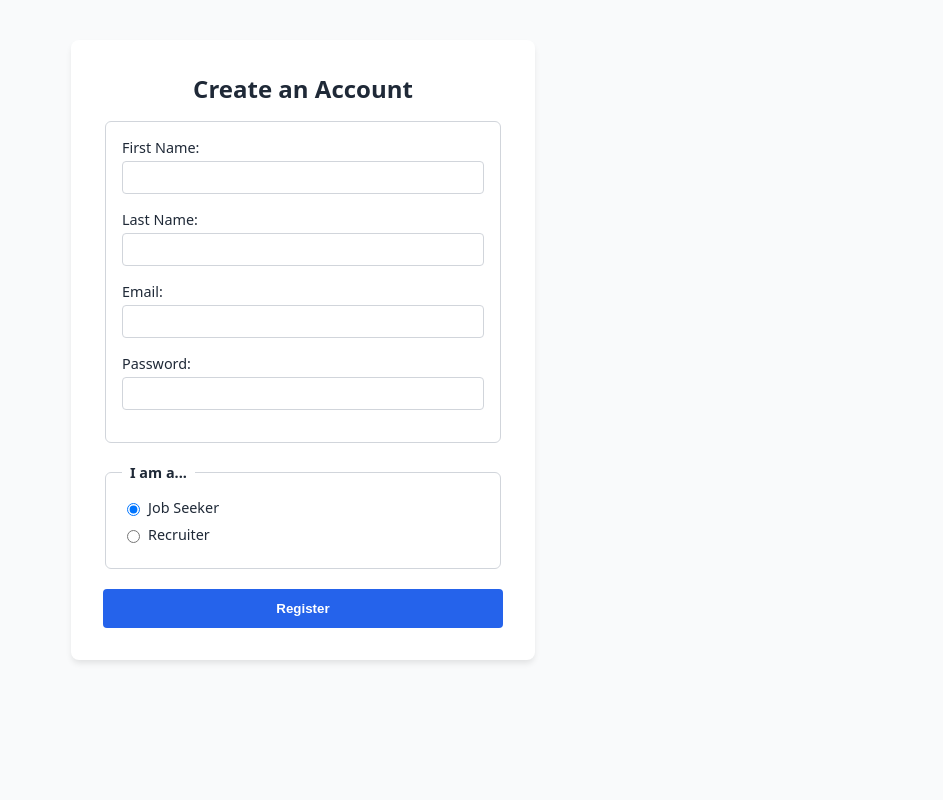
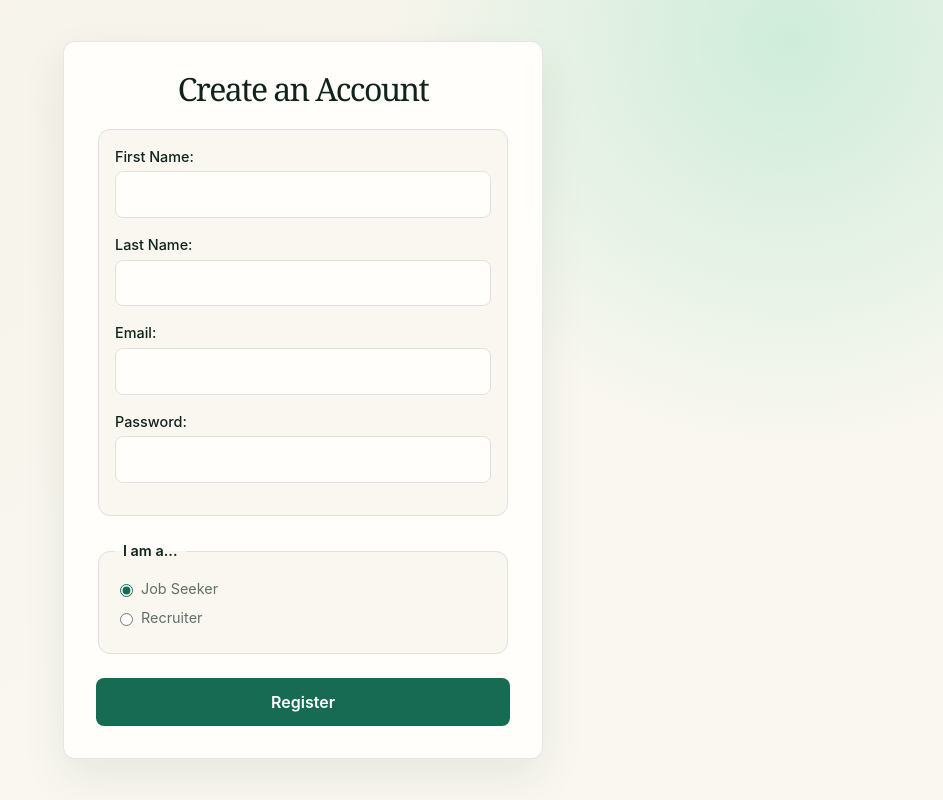
Before and after one commit to HarshPatel-2005/CareerConnect---Job-Search-and-Application-Tracking-Platform, a website: page src/public/register.html in a window 1280 px wide. Shown: the whole page, without its empty margins (337-1280 px from the left). Drawn offline with Linux system fonts and the light colour scheme.

Commit message:
Refactor register page styles: replace old CSS with new cohesive styles and update HTML link to new stylesheet

```diff
--- /dev/null
+++ b/src/public/css/pages/register.css
@@ -0,0 +1,43 @@
+body {
+    display: flex;
+    justify-content: center;
+    align-items: center;
+    padding: var(--space-xl);
+}
+
+.container {
+    background: var(--color-bg-elevated);
+    padding: var(--space-xl);
+    border-radius: var(--radius-lg);
+    border: 1px solid var(--card-border);
+    box-shadow: var(--card-shadow);
+    width: 100%;
+    max-width: 480px;
+}
+
+.container h1 {
+    margin-top: 0;
+    margin-bottom: var(--space-lg);
+    font-family: var(--font-serif);
+    font-size: 2rem;
+    font-weight: 500;
+    text-align: center;
+    color: var(--color-text-main);
+}
+
+.login-link {
+    text-align: center;
+    margin-top: var(--space-lg);
+    font-size: 0.9rem;
+    color: var(--color-text-muted);
+}
+
+.login-link a {
+    color: var(--color-primary);
+    text-decoration: none;
+    font-weight: 600;
+}
+
+.login-link a:hover {
+    text-decoration: underline;
+}
--- a/src/public/register.html
+++ b/src/public/register.html
@@ -5,7 +5,8 @@
     <meta charset="UTF-8">
     <meta name="viewport" content="width=device-width, initial-scale=1.0">
     <title>Create an Account</title>
-    <link rel="stylesheet" href="./css/register.css">
+    <link rel="stylesheet" href="/css/pages/register.css">
+    <link rel="stylesheet" href="/css/main.css">
     <script src="./js/register.js" defer></script>
 </head>
 
```
